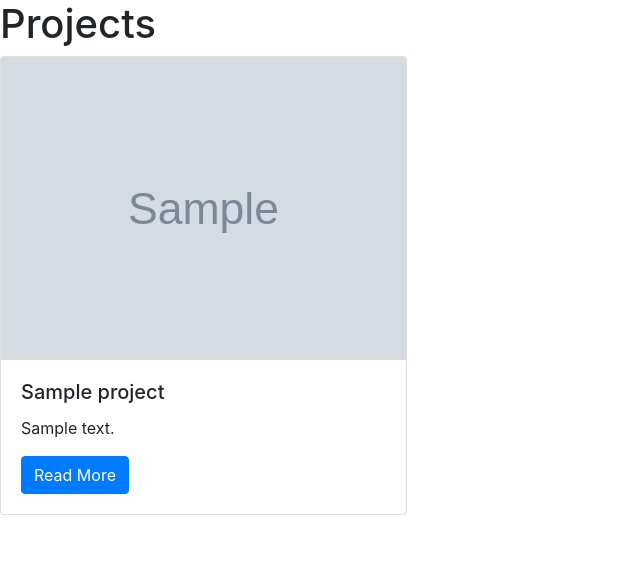
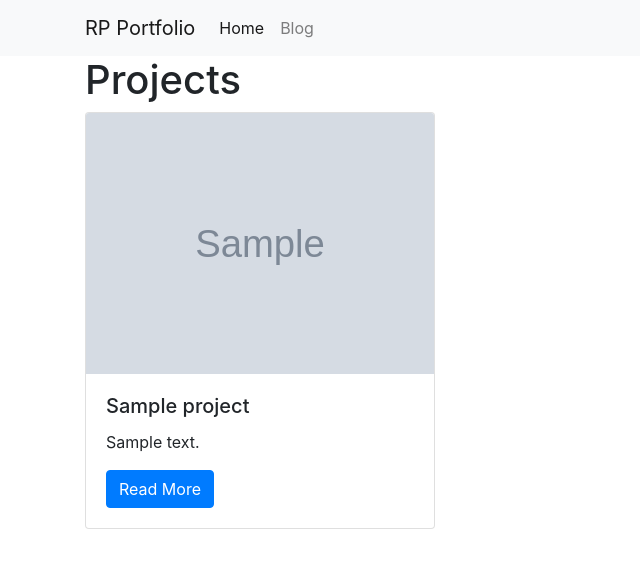
Before and after one commit to olsonja88/Johnolson.dev, a Django app: template jodev_website/templates/project_index.html in a window 1280 px wide. Shown: the top 568 px of the page, without its empty margins (0-640 px from the left). Run offline with Django 4.2, Linux system fonts and the light colour scheme; the template is opened without the code that fills it: values that come from a table or form of the project are taken from there, others are empty; tables that the repository leaves empty hold one stand-in row (values such as "Sample post"); grey boxes marked "Sample" are stand-in pictures; parts of the project's set-up code (start-up, migrations or seed data) failed here and were passed over.

Commit message:
Add navbar and container to base.html

```diff
--- a/jodev_website/templates/base.html
+++ b/jodev_website/templates/base.html
@@ -2,10 +2,32 @@
 <!--Bootstrap CSS-->
 <link rel="stylesheet" href="https://cdn.jsdelivr.net/npm/bootstrap@4.1.3/dist/css/bootstrap.min.css" integrity="sha384-MCw98/SFnGE8fJT3GXwEOngsV7Zt27NXFoaoApmYm81iuXoPkFOJwJ8ERdknLPMO" crossorigin="anonymous">
 
+<!--Navbar-->
+<nav class="navbar navbar-expand-lg navbar-light bg-light">
+    <div class="container">
+        <a class="navbar-brand" href="{% url 'project_index' %}">RP Portfolio</a>
+        <button class="navbar-toggler" type="button" data-toggle="collapse" data-target="#navbarSupportedContent" aria-controls="navbarSupportedContent" aria-expanded="false" aria-label="Toggle navigation">
+          <span class="navbar-toggler-icon"></span>
+        </button>
+
+        <div class="collapse navbar-collapse" id="navbarSupportedContent">
+          <ul class="navbar-nav mr-auto">
+            <li class="nav-item active">
+              <a class="nav-link" href="{% url 'project_index' %}">Home</a>
+            </li>
+            <li class="nav-item">
+              <a class="nav-link" href="{% url 'blog_index' %}">Blog</a>
+            </li>
+          </ul>
+        </div>
+    </div>
+
+</nav>
+
 <!--Page content-->
-{% block page_content %}
-    <h1>Hello, World!</h1>
-{% endblock %}
+<div class="container">
+    {% block page_content %}{% endblock %}
+</div>
 
 <!--Bootstrap JS-->
 <script src="https://code.jquery.com/jquery-3.3.1.slim.min.js" integrity="sha384-q8i/X+965DzO0rT7abK41JStQIAqVgRVzpbzo5smXKp4YfRvH+8abtTE1Pi6jizo" crossorigin="anonymous"></script>
```
